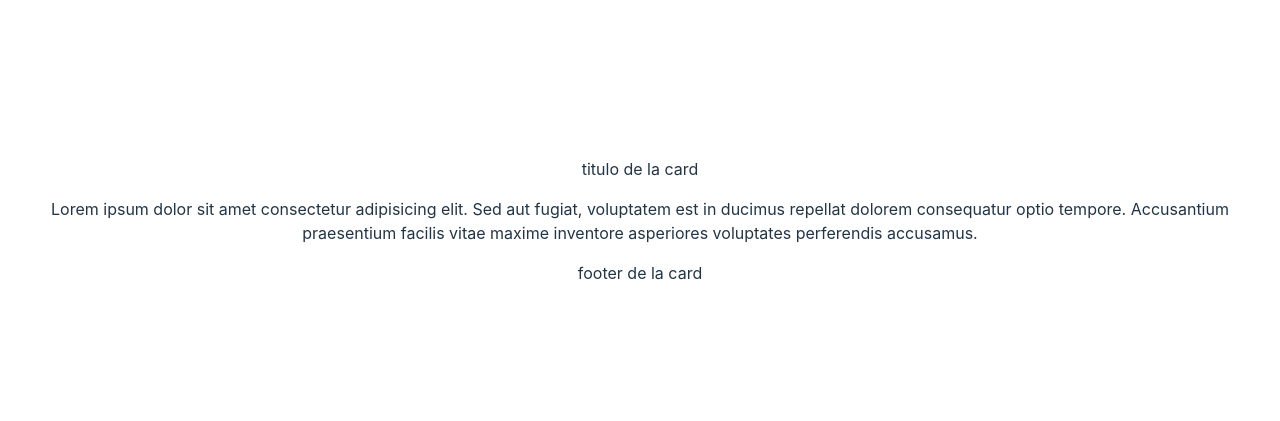
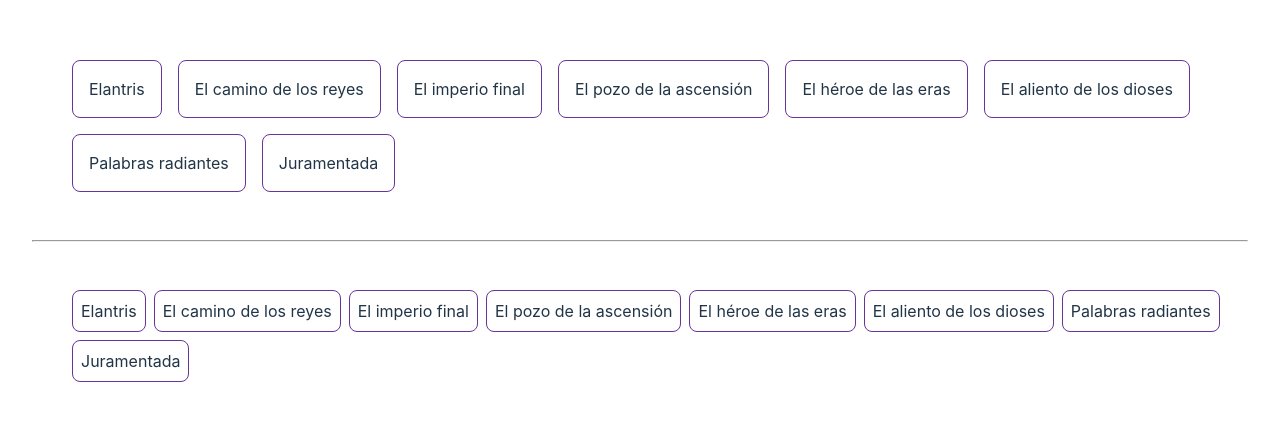
Before and after one commit to KannemannA/React-homeworks, a React (Vite) app: page / in a window 1280 px wide. Shown: the part 179-600 px from the top of the page. Built offline with nearby package versions, Linux system fonts and the light colour scheme.

Commit message:
Clase 5 terminado

```diff
--- a/src/main.jsx
+++ b/src/main.jsx
@@ -1,6 +1,6 @@
 import React from 'react'
 import ReactDOM from 'react-dom/client'
-import App from './practicas/C4/App.jsx'
+import App from './practicas/C5/App.jsx'
 import './index.css'
 
 ReactDOM.createRoot(document.getElementById('root')).render(
--- a/src/practicas/C5/App.jsx
+++ b/src/practicas/C5/App.jsx
@@ -4,6 +4,7 @@ import Lista from "./componentes/Lista";
 
 function App() {
   return (
+    <>
       <Lista>
         <Item>Elantris</Item>
         <Item>El camino de los reyes</Item>
@@ -14,6 +15,22 @@ function App() {
         <Item>Palabras radiantes</Item>
         <Item>Juramentada</Item>
       </Lista>
+      <br />
+      <hr />
+      <br />
+      <div className='compact-theme'>
+      <Lista>
+        <Item>Elantris</Item>
+        <Item>El camino de los reyes</Item>
+        <Item>El imperio final</Item>
+        <Item>El pozo de la ascensión</Item>
+        <Item>El héroe de las eras</Item>
+        <Item>El aliento de los dioses</Item>
+        <Item>Palabras radiantes</Item>
+        <Item>Juramentada</Item>
+      </Lista>
+    </div>
+  </>
   )
 }
 
--- a/src/practicas/C5/componentes/Item.jsx
+++ b/src/practicas/C5/componentes/Item.jsx
@@ -1,5 +1,5 @@
 import React from 'react'
-import styles from "./Lista.modules.css"
+import styles from "./Item.module.css"
 
 
 function Item(props) {
--- a/src/practicas/C5/componentes/Item.module.css
+++ b/src/practicas/C5/componentes/Item.module.css
@@ -1,6 +1,11 @@
-.item{
-    border: 1px dashed rebeccapurple;
+.item {
+    list-style: none;
     padding: 16px;
-    border-radius: 3px;
-    margin: 16px;
-}
+    border: 1px solid rebeccapurple;
+    border-radius: 8px;
+    box-sizing: border-box;
+  }
+
+  :global(.compact-theme) .item {
+    padding: 8px;
+  }
--- a/src/practicas/C5/componentes/Lista.jsx
+++ b/src/practicas/C5/componentes/Lista.jsx
@@ -1,5 +1,5 @@
 import React from 'react'
-import styles from "./Lista.modules.css"
+import styles from "./Lista.module.css"
 
 function Lista(props) {
   return (
--- a/src/practicas/C5/componentes/Lista.module.css
+++ b/src/practicas/C5/componentes/Lista.module.css
@@ -1,4 +1,11 @@
 .lista{
     display: flex;
     flex-wrap: wrap;
+    gap: 16px;
+    list-style: none;
+    box-sizing: border-box;
 }
+
+:global(.compact-theme) .lista{
+    gap: 8px;
+}
```
Lines whose indentation alone changed are shown as unchanged.
